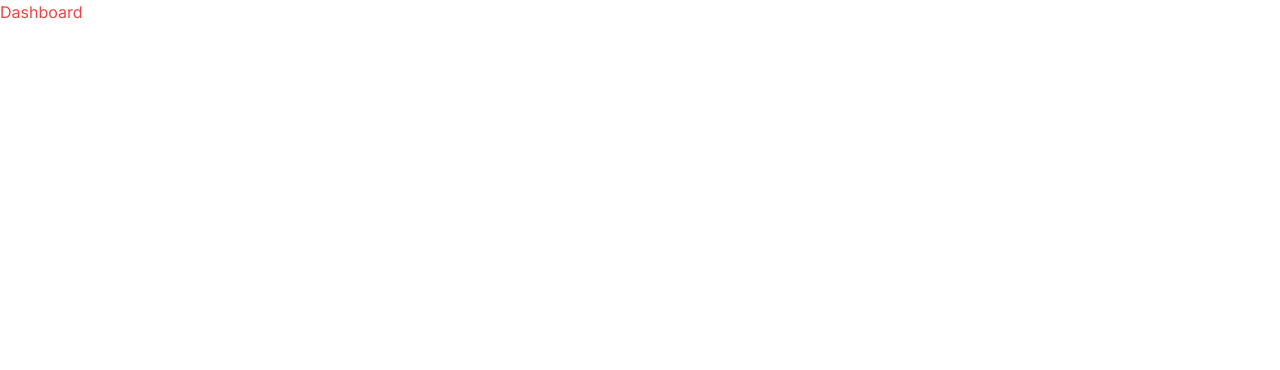
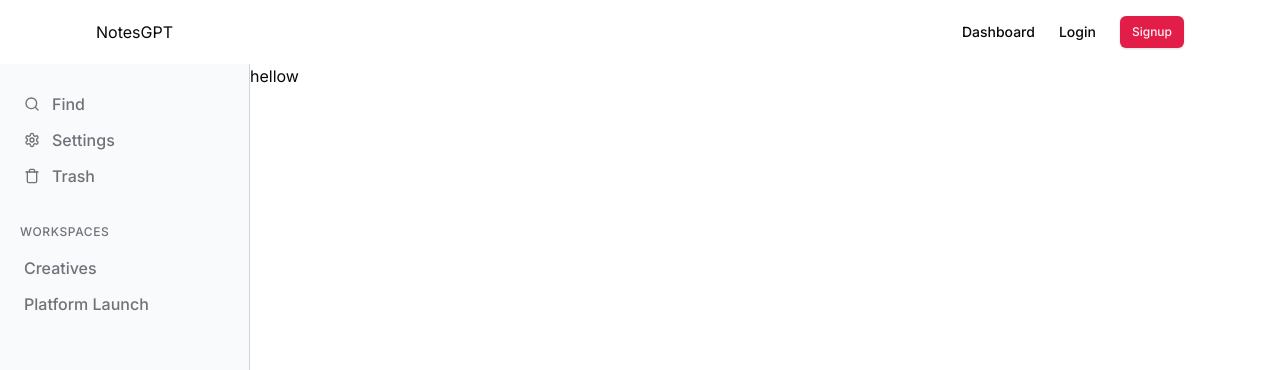
Before and after one commit to abdulrehmandev/notes-gpt, a Next.js app: page /dashboard in a window 1280 px wide. Shown: the top 370 px of the page. Built offline with nearby package versions, Linux system fonts and the light colour scheme; no server answers; sample sign-in values are in the browser's storage.

Commit message:
Add Files

```diff
--- a/src/app/(auth)/login/page.tsx
+++ b/src/app/(auth)/login/page.tsx
@@ -40,17 +40,17 @@ const Login: FC<LoginProps> = async () => {
             {/* providers signin buttons */}
             <div className="flex flex-col gap-3 mt-6">
               <SigninButton provider="google" />
-              <SigninButton provider="github" />
+              {/* <SigninButton provider="github" /> */}
             </div>
 
             {/* or divider */}
-            <OrDivider className="mt-6 mb-8" />
+            {/* <OrDivider className="mt-6 mb-8" /> */}
 
             {/* email login form */}
-            <LoginAuthForm />
+            {/* <LoginAuthForm /> */}
 
             {/* other links */}
-            <Link
+            {/* <Link
               href="/forget-password"
               className={buttonVariants({
                 variant: "secondaryLink",
@@ -58,9 +58,9 @@ const Login: FC<LoginProps> = async () => {
               })}
             >
               Forgot password?
-            </Link>
+            </Link> */}
             <p className="text-xs text-center text-stone-600 mt-2">
-              Don{"’"}t have a account?{" "}
+              Don&apos;t have an account?{" "}
               <Link
                 href="/signup"
                 className={buttonVariants({
--- a/src/app/(auth)/signup/page.tsx
+++ b/src/app/(auth)/signup/page.tsx
@@ -38,18 +38,18 @@ const Signup: FC<SignupProps> = async () => {
 
             {/* providers signin buttons */}
             <div className="flex flex-col gap-3 mt-6">
-              <SigninButton provider="google" />
+              {/* <SigninButton provider="google" /> */}
               <SigninButton provider="github" />
             </div>
 
             {/* or divider */}
-            <OrDivider className="mt-6 mb-8" />
+            {/* <OrDivider className="mt-6 mb-8" /> */}
 
             {/* email Signup form */}
-            <SignupAuthForm />
+            {/* <SignupAuthForm /> */}
 
             {/* other links */}
-            <p className="text-xs text-center text-stone-600 mt-2">
+            {/* <p className="text-xs text-center text-stone-600 mt-2">
               Already have a account?{" "}
               <Link
                 href="/login"
@@ -61,7 +61,7 @@ const Signup: FC<SignupProps> = async () => {
               >
                 Login
               </Link>
-            </p>
+            </p> */}
           </div>
         </div>
       </div>
--- /dev/null
+++ b/src/app/[id]/page.tsx
@@ -0,0 +1,21 @@
+import { Session } from "next-auth";
+import { useSession } from "next-auth/react";
+import { useRouter } from "next/router";
+import { FC } from "react";
+
+interface DashboardProps {
+    params: { id: string },
+}
+
+const page: FC<DashboardProps> = ({ params }) => {
+    const { data } = useSession();
+    const { id } = params;
+
+//   if (!session) {
+//     redirect("/login");
+//   }
+
+  return <div className="text-red-500">{session.user.id}</div>;
+};
+
+export default page;
--- /dev/null
+++ b/src/app/dashboard/layout.tsx
@@ -0,0 +1,60 @@
+import { buttonVariants } from "@/components/ui/Button";
+import { SearchIcon, Settings, Trash } from "lucide-react";
+import Link from "next/link";
+import React from "react";
+
+interface DashboardLayoutProps {
+  children: React.ReactNode;
+}
+const DashboardLayout: React.FC<DashboardLayoutProps> = ({ children }) => {
+  return (
+    <main className="w-full relative h-screen">
+      <aside className="absolute top-0 left-0 bottom-0 w-full max-w-[250px] bg-gray-50 border-r border-r-gray-300 py-6 px-2">
+        <div className="w-full flex flex-col gap-1">
+          <Link
+            href="/find"
+            className="flex items-center gap-3 w-full rounded-md hover:bg-gray-100 py-1 px-4 font-medium text-base text-zinc-500"
+          >
+            <SearchIcon className="w-4 h-4" />
+            <span>Find</span>
+          </Link>
+          <Link
+            href="/find"
+            className="flex items-center gap-3 w-full rounded-md hover:bg-gray-100 py-1 px-4 font-medium text-base text-zinc-500"
+          >
+            <Settings className="w-4 h-4" />
+            <span>Settings</span>
+          </Link>
+          <Link
+            href="/find"
+            className="flex items-center gap-3 w-full rounded-md hover:bg-gray-100 py-1 px-4 font-medium text-base text-zinc-500"
+          >
+            <Trash className="w-4 h-4" />
+            <span>Trash</span>
+          </Link>
+        </div>
+
+        <div className="w-full flex flex-col gap-1 mt-8">
+          <p className="uppercase text-xs font-medium tracking-wider text-zinc-500 ml-3 mb-2">
+            Workspaces
+          </p>
+          <Link
+            href="/find"
+            className="flex items-center gap-4 w-full rounded-md hover:bg-gray-100 py-1 px-4 font-medium text-base text-zinc-500"
+          >
+            Creatives
+          </Link>
+          <Link
+            href="/find"
+            className="flex items-center gap-4 w-full rounded-md hover:bg-gray-100 py-1 px-4 font-medium text-base text-zinc-500"
+          >
+            Platform Launch
+          </Link>
+        </div>
+      </aside>
+      {children}
+    </main>
+  );
+};
+
+export default DashboardLayout;
--- a/src/app/dashboard/page.tsx
+++ b/src/app/dashboard/page.tsx
@@ -1,5 +1,18 @@
-const page = () => {
-  return <div className="text-red-500">Dashboard</div>;
+import { getAuthSession } from "@/lib/auth";
+import { FC } from "react";
+
+interface DashboardProps {}
+const DashboardPage: FC<DashboardProps> = async ({}) => {
+  const session = await getAuthSession();
+
+  if (!session) {
+    window.location.href = window.location.origin + "/login";
+  }
+  return (
+    <main className="pl-[250px] w-full">
+      <div className="">hellow</div>
+    </main>
+  );
 };
 
-export default page;
+export default DashboardPage;
--- a/src/app/layout.tsx
+++ b/src/app/layout.tsx
@@ -3,6 +3,7 @@ import "./globals.css";
 import type { Metadata } from "next";
 import { Inter } from "next/font/google";
 import Providers from "@/components/Providers";
+import Navbar from "@/components/layout/Navbar";
 
 const inter = Inter({ subsets: ["latin"] });
 
@@ -20,6 +21,7 @@ export default function RootLayout({
     <html lang="en">
       <body className={inter.className}>
         <Providers>
+          <Navbar />
           {children}
           <Toaster />
         </Providers>
--- a/src/app/page.tsx
+++ b/src/app/page.tsx
@@ -1,4 +1,6 @@
+import { buttonVariants } from "@/components/ui/Button";
 import Image from "next/image";
+import Link from "next/link";
 
 export default function Home() {
   return (
--- /dev/null
+++ b/src/components/dashboard/DashboardTab.tsx
@@ -0,0 +1,34 @@
+import { cn } from "@/lib/utils";
+import { LucideProps } from "lucide-react";
+import Link, { LinkProps } from "next/link";
+import { FC } from "react";
+
+interface DashboardTabProps extends LinkProps {
+  icon?: FC<LucideProps>;
+  text: string;
+  className?: string;
+}
+
+const DashboardTab: FC<DashboardTabProps> = ({
+  icon: Icon,
+  text,
+  className,
+  ...props
+}) => {
+  return (
+    <>
+      <Link
+        className={cn(
+          "flex items-center gap-4 w-full rounded-md hover:bg-gray-100 py-1 px-4 font-medium text-lg text-zinc-500",
+          className
+        )}
+        {...props}
+      >
+        {Icon && <Icon className="w-4 h-4" />}
+        <span>{text}</span>
+      </Link>
+    </>
+  );
+};
+
+export default DashboardTab;
--- /dev/null
+++ b/src/components/layout/Navbar.tsx
@@ -0,0 +1,37 @@
+import Link from "next/link";
+import Container from "../ui/Container";
+import { cn } from "@/lib/utils";
+import { buttonVariants } from "../ui/Button";
+
+interface NavbarProps {}
+
+const Navbar: React.FC<NavbarProps> = ({}) => {
+  return (
+    <header className="w-full">
+      <Container>
+        <div className="flex items-center justify-between py-4">
+          <span>NotesGPT</span>
+          <div className="flex items-center gap-6">
+            <Link
+              href="/dashboard"
+              className="font-medium text-sm hover:opacity-60"
+            >
+              Dashboard
+            </Link>
+            <Link
+              href="/login"
+              className="font-medium text-sm hover:opacity-60"
+            >
+              Login
+            </Link>
+            <Link href="/signup" className={cn(buttonVariants({ size: "sm" }))}>
+              Signup
+            </Link>
+          </div>
+        </div>
+      </Container>
+    </header>
+  );
+};
+
+export default Navbar;
--- a/src/components/ui/Button.tsx
+++ b/src/components/ui/Button.tsx
@@ -5,7 +5,7 @@ import { cn } from "@/lib/utils";
 import { Loader } from "lucide-react";
 
 const buttonVariants = cva(
-  "inline-flex items-center justify-center rounded-md text-sm font-medium transition-colors focus-visible:outline-none focus-visible:ring-1 focus-visible:ring-ring disabled:pointer-events-none disabled:opacity-50",
+  "inline-flex items-center  rounded-md text-sm font-medium transition-colors focus-visible:outline-none focus-visible:ring-1 focus-visible:ring-ring disabled:pointer-events-none disabled:opacity-50",
   {
     variants: {
       variant: {
@@ -27,7 +27,7 @@ const buttonVariants = cva(
       size: {
         default: "h-9 px-4 py-2",
         sm: "h-8 rounded-md px-3 text-xs",
-        lg: "h-10 rounded-md px-8",
+        lg: "h-10 rounded-md px-8 text-lg",
         icon: "h-9 w-9",
       },
     },
--- /dev/null
+++ b/src/components/ui/Container.tsx
@@ -0,0 +1,11 @@
+import { cn } from "@/lib/utils";
+import React, { FC } from "react";
+
+interface ContainerProps {
+  children: React.ReactNode;
+}
+const Container: FC<ContainerProps> = ({ children }) => {
+  return <div className={cn("container mx-auto max-w-6xl")}>{children}</div>;
+};
+
+export default Container;
--- a/src/lib/auth.ts
+++ b/src/lib/auth.ts
@@ -8,45 +8,45 @@ import { compare } from "bcryptjs";
 
 export const authOptions: AuthOptions = {
   providers: [
-    GithubProvider({
-      clientId: process.env.GITHUB_ID as string,
-      clientSecret: process.env.GITHUB_SECRET as string,
-    }),
+    // GithubProvider({
+    //   clientId: process.env.GITHUB_ID as string,
+    //   clientSecret: process.env.GITHUB_SECRET as string,
+    // }),
     GoogleProvider({
       clientId: process.env.GOOGLE_ID as string,
       clientSecret: process.env.GOOGLE_SECRET as string,
     }),
-    CredentialsProvider({
-      name: "Credentials",
-      credentials: {
-        email: { label: "Email", type: "text", placeholder: "jsmith" },
-        password: { label: "Password", type: "password" },
-      },
-      async authorize(credentials) {
-        if (!credentials?.email || !credentials?.password) {
-          throw new Error("No credentials provided");
-        }
+    // CredentialsProvider({
+    //   name: "Credentials",
+    //   credentials: {
+    //     email: { label: "Email", type: "text", placeholder: "jsmith" },
+    //     password: { label: "Password", type: "password" },
+    //   },
+    //   async authorize(credentials) {
+    //     if (!credentials?.email || !credentials?.password) {
+    //       throw new Error("No credentials provided");
+    //     }
 
-        const user = await db.user.findFirst({
-          where: {
-            email: credentials.email,
-          },
-        });
+    //     const user = await db.user.findFirst({
+    //       where: {
+    //         email: credentials.email,
+    //       },
+    //     });
 
-        if (!user || !user.password) {
-          throw new Error("No user found");
-        }
+    //     if (!user || !user.password) {
+    //       throw new Error("No user found");
+    //     }
 
-        if (await compare(user.password, credentials.password)) {
-          throw new Error("Incorrect password");
-        } else {
-          return {
-            id: user.id,
-            email: user.email,
-          };
-        }
-      },
-    }),
+    //     if (await compare(user.password, credentials.password)) {
+    //       throw new Error("Incorrect password");
+    //     } else {
+    //       return {
+    //         id: user.id,
+    //         email: user.email,
+    //       };
+    //     }
+    //   },
+    // }),
   ],
   callbacks: {
     session: ({ session, token }) => {
```
Also changed, not shown: 1 other file (tests, documents, lock files or other folders).
